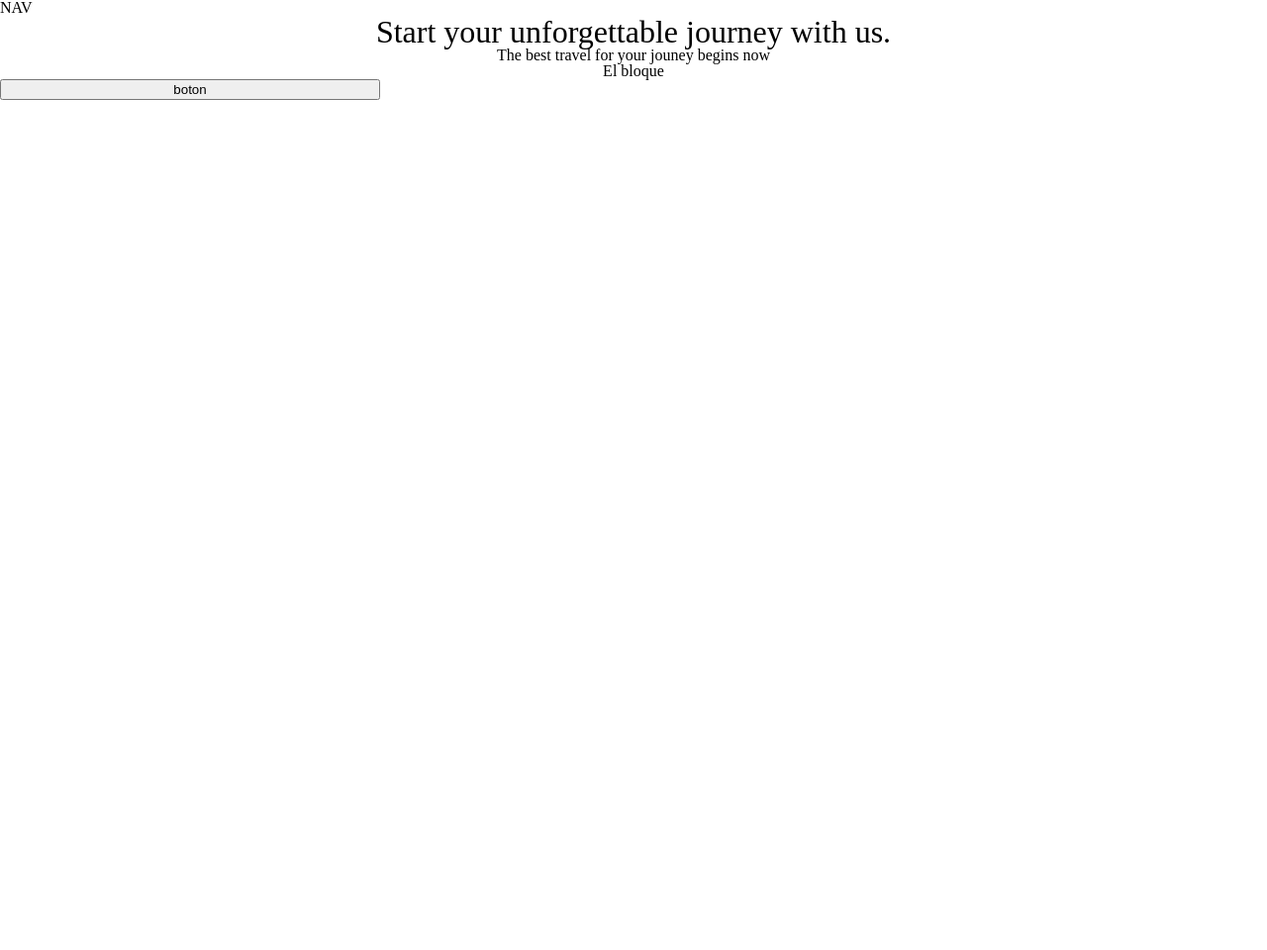
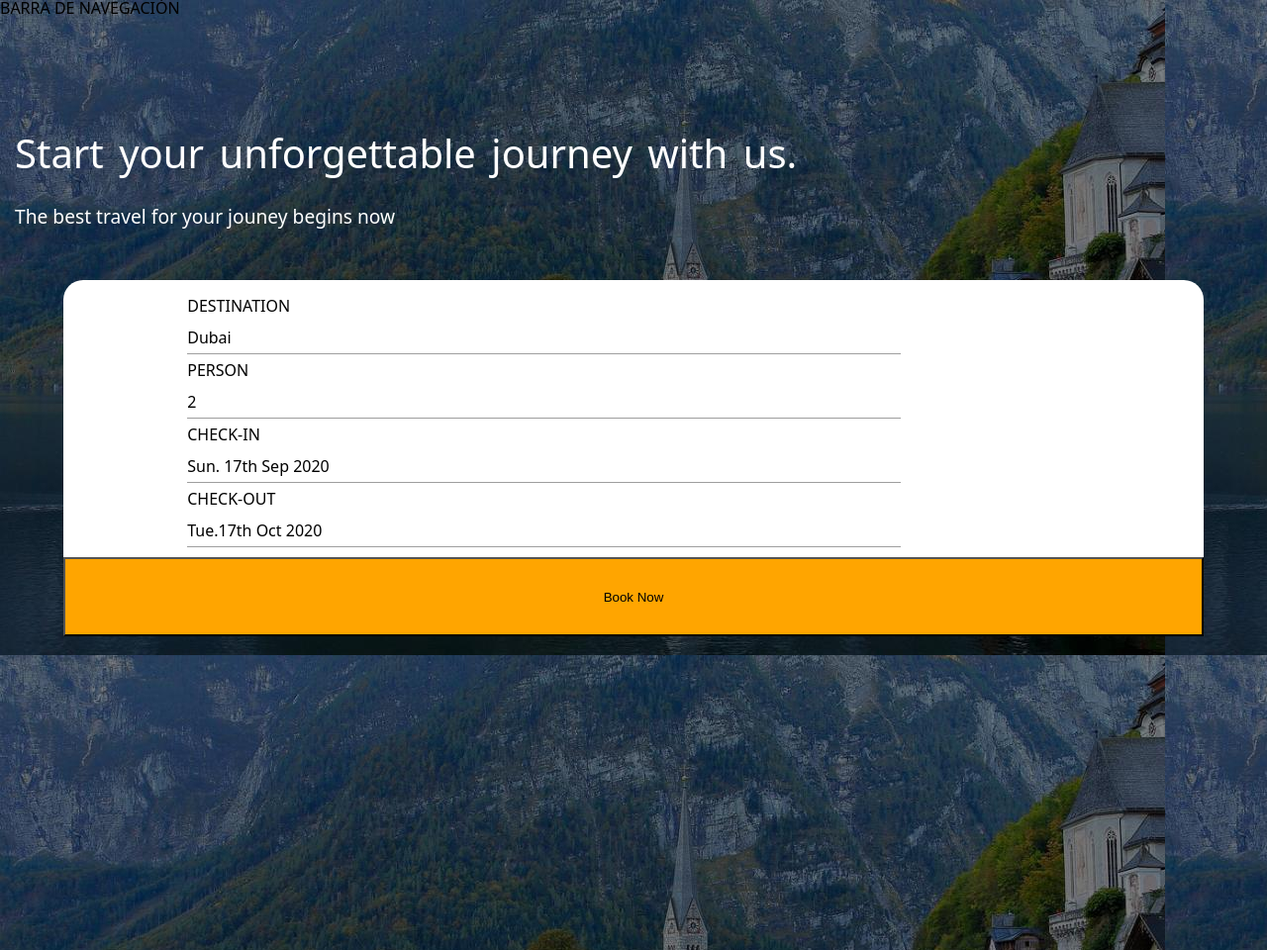
Before and after one commit to NitGanwani/202304-w1-ch5-nitin-ganwani-silvia-garbas, a website: page index.html in a window 1280 px wide. Shown: the whole page at 99% size. Before the commit the page ends 800 px from the top, so only its background shows below. Drawn offline with Linux system fonts and the light colour scheme.

Commit message:
Add background image and create classes

```diff
--- a/_global.scss
+++ b/_global.scss
@@ -7,3 +7,9 @@ body {
   height: 100%;
   margin: 0;
 }
+
+html {
+  font-family: "Playfair Display", serif;
+  font-family: system-ui, -apple-system, BlinkMacSystemFont, "Segoe UI", Roboto,
+    Oxygen, Ubuntu, Cantarell, "Open Sans", "Helvetica Neue", sans-serif;
+}
--- a/index.html
+++ b/index.html
@@ -6,22 +6,41 @@
   <meta http-equiv="X-UA-Compatible" content="IE=edge">
   <meta name="viewport" content="width=device-width, initial-scale=1.0">
   <link rel="stylesheet" href="styles.css">
+  <link rel="shortcut icon" href="/images/Vector.png" type="image/x-icon">
+  <link rel="preconnect" href="https://fonts.googleapis.com">
+  <link rel="preconnect" href="https://fonts.gstatic.com" crossorigin>
+  <link href="https://fonts.googleapis.com/css2?family=Playfair+Display&display=swap" rel="stylesheet">
   <title>Travellian</title>
 </head>
 
 <body>
-  <nav class="nav-bar">NAV</nav>
+  <div class="city-image">
+    <nav class="nav-bar">
+      BARRA DE NAVEGACIÓN
+    </nav>
     <div class="web-container">
       <header class="header-container">
         <h1>Start your unforgettable journey with us.</h1>
         <h2>The best travel for your jouney begins now</h2>
       </header>
       <section class="booking-container">
-      <div>
-        <h2>El bloque</h2>
+        <div class="booking-info">
+          <h3>DESTINATION</h3>
+          <h4>Dubai</h4>
+          <div class="line"></div>
+          <h3>PERSON</h3>
+          <h4>2</h4>
+          <div class="line"></div>
+          <h3>CHECK-IN</h3>
+          <h4>Sun. 17th Sep 2020</h4>
+          <div class="line"></div>
+          <h3>CHECK-OUT</h3>
+          <h4>Tue.17th Oct 2020</h4>
+          <div class="line"></div>
         </div>
-      <button>boton</button>
+        <button>Book Now</button>
       </section>
+    </div>
   </div>
 </body>
 
--- a/styles.scss
+++ b/styles.scss
@@ -1,30 +1,68 @@
 @use "reset";
 @use "global";
+
+.city-image {
+  height: 100%;
+  background-image: url(/images/hallstatt-g5751a4938_1280.jpg);
+  height: 120%;
+}
+
+.nav-bar {
+  height: 10%;
+}
 
 .web-container {
   display: flex;
   flex-direction: column;
   align-items: center;
-
-  h1 {
-    font-size: 2rem;
-  }
 }
 
 .header-container {
   display: flex;
-  text-align: center;
   flex-direction: column;
   width: 100%;
+  height: 40%;
+  margin: 20px 0 40px;
+  padding: 15px;
+  color: #fff;
+
+  h1 {
+    font-size: 2.5rem;
+    line-height: 1.2;
+    margin-bottom: 30px;
+    word-spacing: 5px;
+  }
+
+  h2 {
+    font-size: 1.2rem;
+  }
 }
 
 .booking-container {
   display: flex;
   text-align: center;
   flex-direction: column;
-  width: 100%;
+  width: 90%;
+  height: 30%;
+  align-items: center;
+  background-color: #fff;
+  border-radius: 20px;
+
+  .booking-info {
+    text-align: left;
+    width: 80%;
+    padding: 10px;
+    line-height: 2;
+
+    .line {
+      border-bottom: 0.8px solid #9e9e9e;
+      width: 80%;
+    }
+  }
 
   button {
-    width: 30%;
+    width: 100%;
+    height: 80px;
+    background-color: orange;
   }
 }
```
Also changed, not shown: images/hallstatt-g5751a4938_1280.jpg (added), styles.css, 1 other file. Lines whose indentation alone changed are shown as unchanged.
